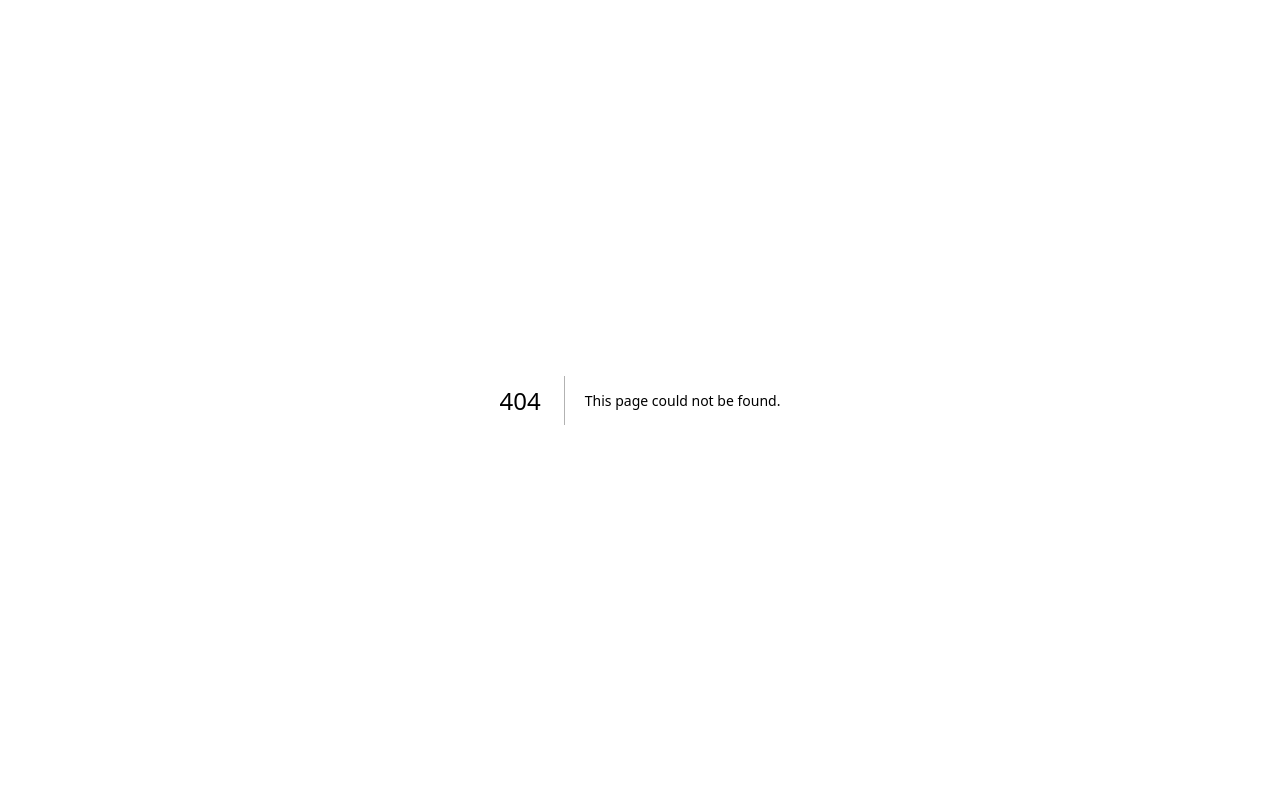
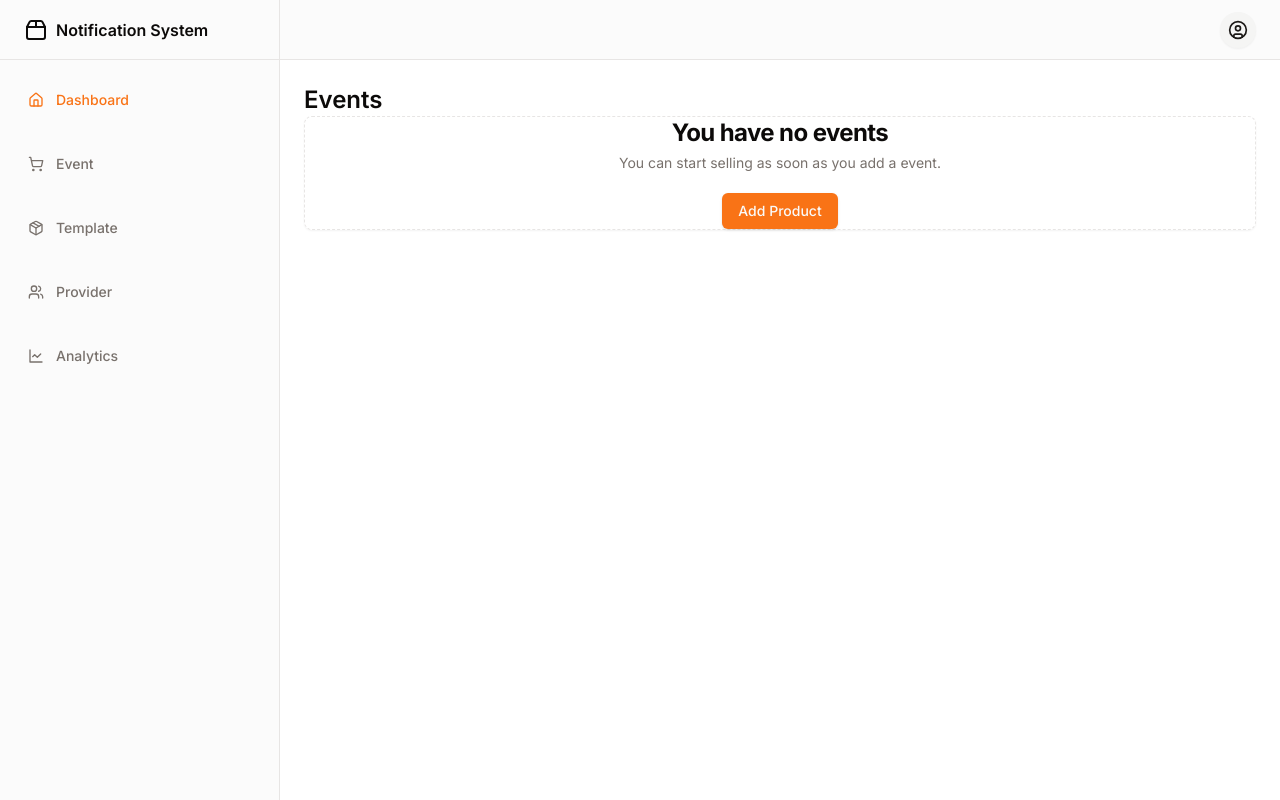
Before and after one commit to aimranee/notification_system_frontend, a Next.js app: page /event in a window 1280 px wide. Before the commit this address had no page. Built offline with nearby package versions, Linux system fonts and the light colour scheme.

Commit message:
add event page and constants

```diff
--- /dev/null
+++ b/src/components/Dashboard.tsx
@@ -0,0 +1,28 @@
+import React from "react";
+import { Button } from "./ui/button";
+
+const Dashboard = ({}) => {
+  return (
+    <>
+      <div className="flex items-center">
+        <h1 className="text-lg font-semibold md:text-2xl">Inventory</h1>
+      </div>
+      <div
+        className="flex flex-1 items-center justify-center rounded-lg border border-dashed shadow-sm"
+        x-chunk="dashboard-02-chunk-1"
+      >
+        <div className="flex flex-col items-center gap-1 text-center">
+          <h3 className="text-2xl font-bold tracking-tight">
+            You have no products
+          </h3>
+          <p className="text-sm text-muted-foreground">
+            You can start selling as soon as you add a product.
+          </p>
+          <Button className="mt-4">Add Product</Button>
+        </div>
+      </div>
+    </>
+  );
+};
+
+export default Dashboard;
--- /dev/null
+++ b/src/pages/event/index.tsx
@@ -0,0 +1,33 @@
+import React, { ReactElement } from "react";
+import { Button } from "@/components/ui/button";
+import Layout from "@/components/layouts/Layout";
+
+const Event = ({}) => {
+  return (
+    <>
+      <div className="flex items-center">
+        <h1 className="text-lg font-semibold md:text-2xl">Events</h1>
+      </div>
+      <div
+        className="flex flex-1 items-center justify-center rounded-lg border border-dashed shadow-sm"
+        x-chunk="dashboard-02-chunk-1"
+      >
+        <div className="flex flex-col items-center gap-1 text-center">
+          <h3 className="text-2xl font-bold tracking-tight">
+            You have no events
+          </h3>
+          <p className="text-sm text-muted-foreground">
+            You can start selling as soon as you add a event.
+          </p>
+          <Button className="mt-4">Add Product</Button>
+        </div>
+      </div>
+    </>
+  );
+};
+
+Event.getLayout = function getLayout(page: ReactElement) {
+  return <Layout>{page}</Layout>;
+};
+
+export default Event;
--- /dev/null
+++ b/src/utils/Constants.ts
@@ -0,0 +1,25 @@
+export const USER_ROLE = {
+  SUPER_ADMIN: "super_admin",
+  ADMIN: "admin",
+  DEVELOPER: "dev",
+};
+
+export const ProviderType = {
+  TWILIO: "twilio",
+  VONAGE: "vonage",
+  SMTP: "smtp",
+  //   FIREBASE: 'fcm',
+  //   WEBHOOK: 'webhook',
+};
+
+export const NotificationType = {
+  EMAIL: "email",
+  SMS: "sms",
+  //   PUSH: 'push',
+  //   WEBHOOK: 'webhook',
+};
+
+export const SMS_Policy = [
+  { value: "receiver.country", label: "Receiver Country" },
+  { value: "receiver.prefix", label: "Receiver Prefix" },
+];
```
Also changed, not shown: package.json (+7 -1 lines), 1 other file (tests, documents, lock files or other folders).
